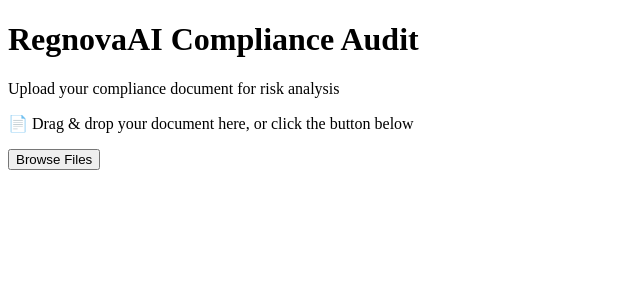
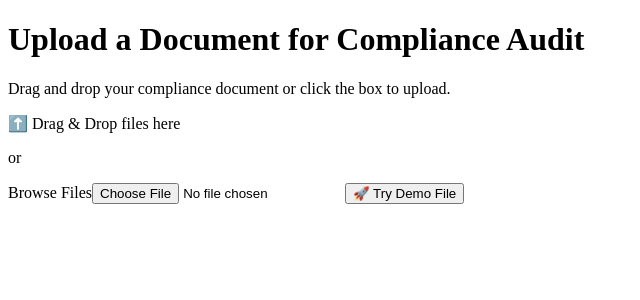
Before and after one commit to RegnovaAI/regnovafrontend_james, a Next.js app: page / in a window 1280 px wide. Shown: the top 300 px of the page, without its empty margins (0-640 px from the left). Built offline with nearby package versions, Linux system fonts and the light colour scheme.

Commit message:
Set upload + risk results as homepage

```diff
--- a/pages/index.js
+++ b/pages/index.js
@@ -480,97 +480,231 @@
 
 
 
-'use client';
-import { useCallback, useState } from 'react';
-import { useDropzone } from 'react-dropzone';
-import RiskCard from '../components/RiskCard';
+// 'use client';
+// import { useCallback, useState } from 'react';
+// import { useDropzone } from 'react-dropzone';
+// import RiskCard from '../components/RiskCard';
+
+// export default function Home() {
+//   const [results, setResults] = useState([]);
+//   const [loading, setLoading] = useState(false);
+//   const [filename, setFilename] = useState('');
+
+//   const onDrop = useCallback(async (acceptedFiles) => {
+//     const file = acceptedFiles[0];
+//     if (!file) return;
+
+//     const formData = new FormData();
+//     formData.append('file', file);
+//     setLoading(true);
+//     setFilename(file.name);
+
+//     try {
+//       const response = await fetch('https://regnovaai-backend.onrender.com/upload/', {
+//         method: 'POST',
+//         body: formData,
+//       });
+
+//       const data = await response.json();
+//       if (data.risk_report) {
+//         setResults(data.risk_report);
+//       } else {
+//         alert('⚠️ No risk report returned.');
+//       }
+//     } catch (error) {
+//       alert('⚠️ Upload failed. Check console for error.');
+//       console.error(error);
+//     } finally {
+//       setLoading(false);
+//     }
+//   }, []);
+
+//   const { getRootProps, getInputProps, open } = useDropzone({
+//     onDrop,
+//     noClick: true,
+//     accept: {
+//       'application/pdf': ['.pdf'],
+//       'application/vnd.openxmlformats-officedocument.wordprocessingml.document': ['.docx'],
+//       'text/csv': ['.csv'],
+//       'text/plain': ['.txt']
+//     }
+//   });
+
+//   const riskCounts = {
+//     High: results.filter(r => r.risk_level === "High").length,
+//     Medium: results.filter(r => r.risk_level === "Medium").length,
+//     Low: results.filter(r => r.risk_level === "Low").length,
+//   };
+
+//   return (
+//     <div className="min-h-screen bg-white text-gray-900 px-4 py-10">
+//       <h1 className="text-4xl font-bold text-center text-blue-600 mb-2">RegnovaAI Compliance Audit</h1>
+//       <p className="text-center mb-8 text-lg text-gray-600">Upload your compliance document for risk analysis</p>
+
+//       <div {...getRootProps()} className="border-2 border-dashed border-blue-300 p-6 rounded-xl bg-blue-50 text-center mb-6 cursor-pointer">
+//         <input {...getInputProps()} />
+//         <p>📄 Drag & drop your document here, or click the button below</p>
+//         <button
+//           onClick={open}
+//           className="mt-4 px-4 py-2 bg-blue-600 text-white rounded hover:bg-blue-700"
+//         >
+//           Browse Files
+//         </button>
+//       </div>
+
+//       {loading && <p className="text-center text-blue-500">⏳ Analyzing document...</p>}
+
+//       {!loading && results.length > 0 && (
+//         <>
+//           <div className="text-center mt-6">
+//             <h2 className="text-xl font-bold mb-2">File Audited: <span className="text-blue-700">{filename}</span></h2>
+//             <div className="flex justify-center gap-6 mt-2">
+//               <span className="text-red-600 font-semibold">High: {riskCounts.High}</span>
+//               <span className="text-yellow-600 font-semibold">Medium: {riskCounts.Medium}</span>
+//               <span className="text-green-600 font-semibold">Low: {riskCounts.Low}</span>
+//             </div>
+//           </div>
+
+//           <div className="mt-8 max-w-3xl mx-auto">
+//             {results.map((risk, index) => (
+//               <RiskCard key={index} {...risk} index={index} />
+//             ))}
+//           </div>
+//         </>
+//       )}
+//     </div>
+//   );
+// }
+
+
+
+
+
+
+
+
+
+
+
+
+"use client";
+
+import { useState, useCallback } from "react";
+import { useDropzone } from "react-dropzone";
+import RiskCard from "../components/RiskCard";
+import { generatePDFReport } from "../utils/generatePDF";
+import { generateCSV } from "../utils/generateCSV";
 
 export default function Home() {
-  const [results, setResults] = useState([]);
+  const [fileName, setFileName] = useState(null);
+  const [risks, setRisks] = useState([]);
   const [loading, setLoading] = useState(false);
-  const [filename, setFilename] = useState('');
 
   const onDrop = useCallback(async (acceptedFiles) => {
     const file = acceptedFiles[0];
     if (!file) return;
 
+    setFileName(file.name);
+    setLoading(true);
+
     const formData = new FormData();
-    formData.append('file', file);
-    setLoading(true);
-    setFilename(file.name);
+    formData.append("file", file);
 
     try {
-      const response = await fetch('https://regnovaai-backend.onrender.com/upload/', {
-        method: 'POST',
+      const response = await fetch("https://regnovaai-backend.onrender.com/upload/", {
+        method: "POST",
         body: formData,
       });
 
       const data = await response.json();
-      if (data.risk_report) {
-        setResults(data.risk_report);
-      } else {
-        alert('⚠️ No risk report returned.');
+      if (!response.ok) {
+        throw new Error(data.detail || "Upload failed!");
       }
+
+      setRisks(data.risk_report || []);
     } catch (error) {
-      alert('⚠️ Upload failed. Check console for error.');
-      console.error(error);
+      alert("Error uploading file: " + error.message);
     } finally {
       setLoading(false);
     }
   }, []);
 
-  const { getRootProps, getInputProps, open } = useDropzone({
-    onDrop,
-    noClick: true,
-    accept: {
-      'application/pdf': ['.pdf'],
-      'application/vnd.openxmlformats-officedocument.wordprocessingml.document': ['.docx'],
-      'text/csv': ['.csv'],
-      'text/plain': ['.txt']
-    }
-  });
+  const { getRootProps, getInputProps } = useDropzone({ onDrop });
 
-  const riskCounts = {
-    High: results.filter(r => r.risk_level === "High").length,
-    Medium: results.filter(r => r.risk_level === "Medium").length,
-    Low: results.filter(r => r.risk_level === "Low").length,
-  };
+  const countRisks = (level) =>
+    risks.filter((risk) => risk.risk_level?.toLowerCase() === level.toLowerCase()).length;
 
   return (
-    <div className="min-h-screen bg-white text-gray-900 px-4 py-10">
-      <h1 className="text-4xl font-bold text-center text-blue-600 mb-2">RegnovaAI Compliance Audit</h1>
-      <p className="text-center mb-8 text-lg text-gray-600">Upload your compliance document for risk analysis</p>
+    <div className="min-h-screen p-8 bg-white text-gray-800">
+      <h1 className="text-4xl font-bold mb-4 text-center text-black">
+        Upload a Document for Compliance Audit
+      </h1>
+      <p className="text-center mb-6 text-lg">
+        Drag and drop your compliance document or click the box to upload.
+      </p>
 
-      <div {...getRootProps()} className="border-2 border-dashed border-blue-300 p-6 rounded-xl bg-blue-50 text-center mb-6 cursor-pointer">
+      <div
+        {...getRootProps()}
+        className="border-dashed border-4 border-blue-500 rounded-xl p-8 text-center cursor-pointer mb-4"
+      >
         <input {...getInputProps()} />
-        <p>📄 Drag & drop your document here, or click the button below</p>
+        <p className="text-xl">⬆️ Drag & Drop files here</p>
+      </div>
+
+      <div className="text-center space-y-2">
+        <p>or</p>
+        <label className="bg-gray-200 px-4 py-2 rounded cursor-pointer inline-block">
+          Browse Files
+          <input type="file" className="hidden" onChange={(e) => onDrop([e.target.files[0]])} />
+        </label>
         <button
-          onClick={open}
-          className="mt-4 px-4 py-2 bg-blue-600 text-white rounded hover:bg-blue-700"
+          className="bg-pink-200 px-4 py-2 rounded ml-2"
+          onClick={() => {
+            const demo = new File(["Sample content"], "demo.txt", { type: "text/plain" });
+            onDrop([demo]);
+          }}
         >
-          Browse Files
+          🚀 Try Demo File
         </button>
       </div>
 
-      {loading && <p className="text-center text-blue-500">⏳ Analyzing document...</p>}
+      {fileName && <p className="mt-4 text-green-600">✅ File Selected: {fileName}</p>}
 
-      {!loading && results.length > 0 && (
-        <>
-          <div className="text-center mt-6">
-            <h2 className="text-xl font-bold mb-2">File Audited: <span className="text-blue-700">{filename}</span></h2>
-            <div className="flex justify-center gap-6 mt-2">
-              <span className="text-red-600 font-semibold">High: {riskCounts.High}</span>
-              <span className="text-yellow-600 font-semibold">Medium: {riskCounts.Medium}</span>
-              <span className="text-green-600 font-semibold">Low: {riskCounts.Low}</span>
-            </div>
+      {loading && <p className="text-center mt-6 text-blue-600">Analyzing document...</p>}
+
+      {risks.length > 0 && (
+        <div className="mt-8">
+          <h2 className="text-3xl font-semibold flex items-center">
+            🛡️ Flagged Compliance Risks
+          </h2>
+
+          <div className="mt-2 mb-6 flex gap-6">
+            <p className="text-red-600">🟥 High: {countRisks("High")}</p>
+            <p className="text-orange-500">🟧 Medium: {countRisks("Medium")}</p>
+            <p className="text-green-600">🟩 Low: {countRisks("Low")}</p>
           </div>
 
-          <div className="mt-8 max-w-3xl mx-auto">
-            {results.map((risk, index) => (
-              <RiskCard key={index} {...risk} index={index} />
+          <div className="space-y-4">
+            {risks.map((risk, index) => (
+              <RiskCard key={index} risk={risk} index={index} />
             ))}
           </div>
-        </>
+
+          <div className="mt-8 space-x-4">
+            <button
+              onClick={() => generatePDFReport(risks, fileName)}
+              className="bg-blue-600 text-white px-4 py-2 rounded"
+            >
+              📄 Export to PDF
+            </button>
+            <button
+              onClick={() => generateCSV(risks, fileName)}
+              className="bg-green-600 text-white px-4 py-2 rounded"
+            >
+              📊 Export to CSV
+            </button>
+          </div>
+        </div>
       )}
     </div>
   );
```
